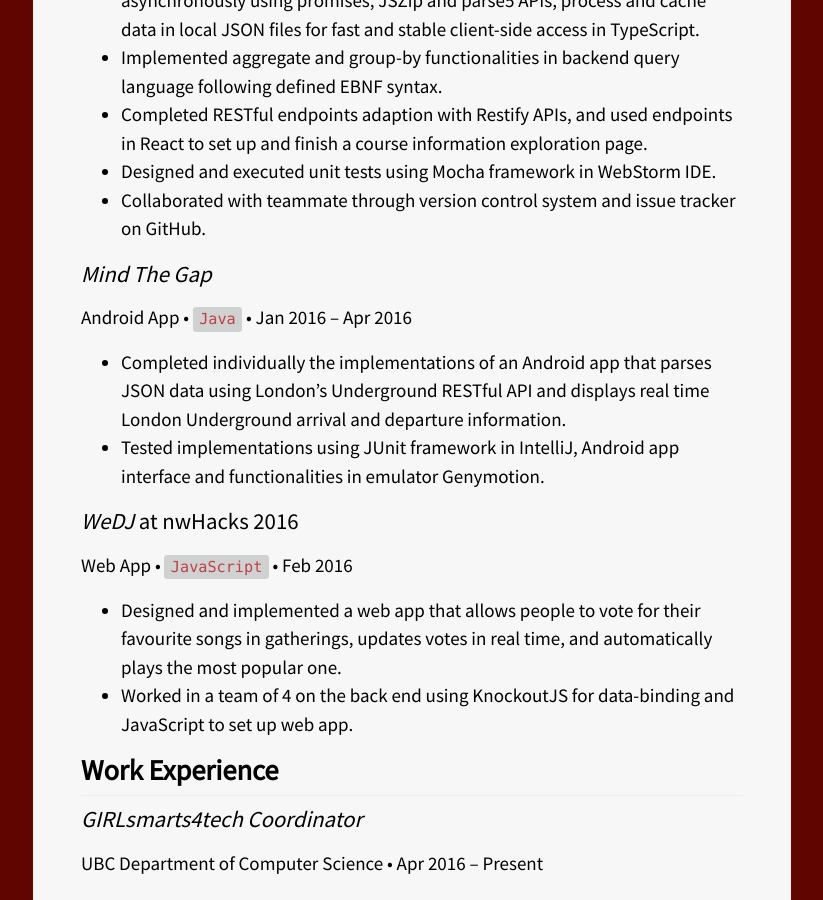
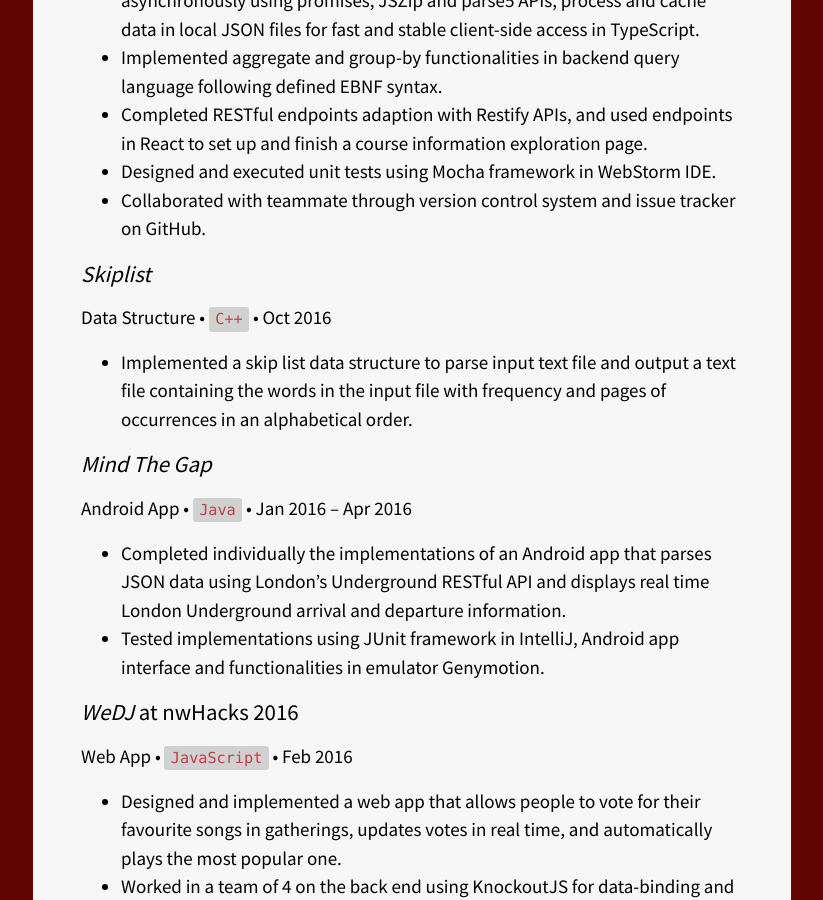
Before and after one commit to 42mandychen/42mandychen.github.io, a Jekyll site: the page built from resume/index.md, in a window 1280 px wide and 900 px high, scrolled down 2273 px. Shown: the whole window, without its empty margins (228-1051 px from the left). Built offline with Jekyll 4.4.1, drawn with Linux system fonts in a browser that asks for light colours; nearby versions of some CDN libraries; some of the changed text lies outside the part shown.

Commit message:
Update resume

```diff
--- a/_projects/giveawaypicker.html
+++ b/_projects/giveawaypicker.html
@@ -1,6 +1,6 @@
 ---
 id: giveawaypicker
-style: card-outline-giveawaypicker
+style: card-outline-javascript
 title: Giveaway Picker
 languages: ["JavaScript (React)", "HTML", "CSS"]
 code: https://github.com/42mandychen/giveawaypicker
--- a/_projects/portfolio.html
+++ b/_projects/portfolio.html
@@ -13,5 +13,4 @@
     Jekyll
   </a>
   and now have my own <a href="{{site.url}}/blog/" class="intext-link" target="_blank">
-    blog
-  </a>.</p>
+    blog</a>.</p>
--- a/_projects/sweetbunny.html
+++ b/_projects/sweetbunny.html
@@ -2,7 +2,7 @@
 id: sweetbunny
 style: card-outline-sweetbunny
 title: Sweet Bunny
-languages: [Processing, JavaScript]
+languages: [Processing, JavaScript, HTML, CSS]
 code: https://github.com/42mandychen/sweetbunny
 website: http://www.mandychen.me/sweetbunny
 date: 2017-07-27
--- a/about/index.html
+++ b/about/index.html
@@ -7,8 +7,8 @@
 	<div class="row">
 		{% include intro_col.html %}
 		<div class="col-sm-8">
-			<div class="title" id="about">
-				<p class="mb-0">More about me</p>
+			<div class="carousel-title">
+				<p>More about me</p>
 			</div>
 			<p>
 				Oh hey, you again! If you want to take a look at my programming
--- a/assets/css/main.css
+++ b/assets/css/main.css
@@ -280,7 +280,7 @@
   border-color: #0096D8;
 }
 
-.card-outline-giveawaypicker {
+.card-outline-javascript {
   background-color: transparent;
   border-color: #f1e05a;
 }
--- a/resume/index.md
+++ b/resume/index.md
@@ -83,6 +83,12 @@
 - Completed RESTful endpoints adaption with Restify APIs, and used endpoints in React to set up and finish a course information exploration page.
 - Designed and executed unit tests using Mocha framework in WebStorm IDE.
 - Collaborated with teammate through version control system and issue tracker on GitHub.
+
+### *Skiplist*
+
+Data Structure • `C++` • Oct 2016
+
+- Implemented a skip list data structure to parse input text file and output a text file containing the words in the input file with frequency and pages of occurrences in an alphabetical order.
 
 ### *Mind The Gap*
 
```
Also changed, not shown: other parts of _projects/portfolio.html (+1 -1 lines), other parts of resume/index.md (+1 -1 lines), _projects/wedj.html (added, +12 -0 lines).
